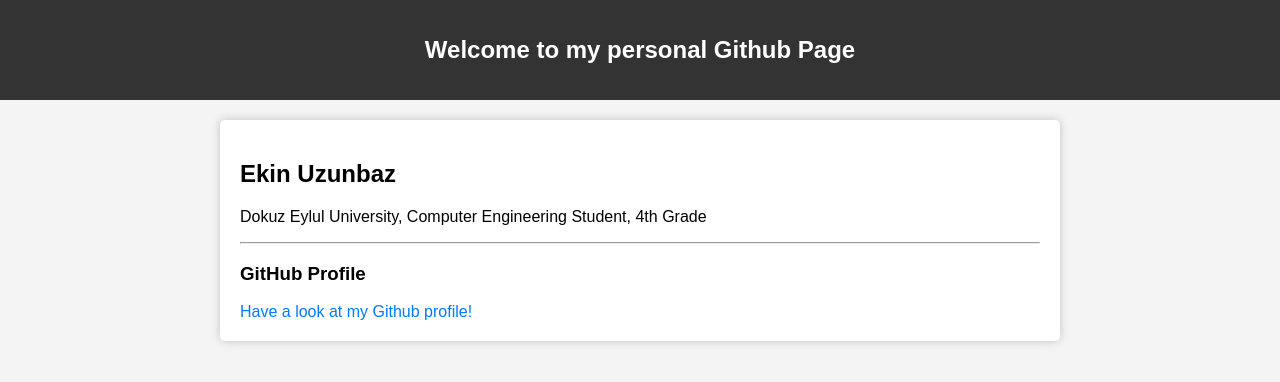
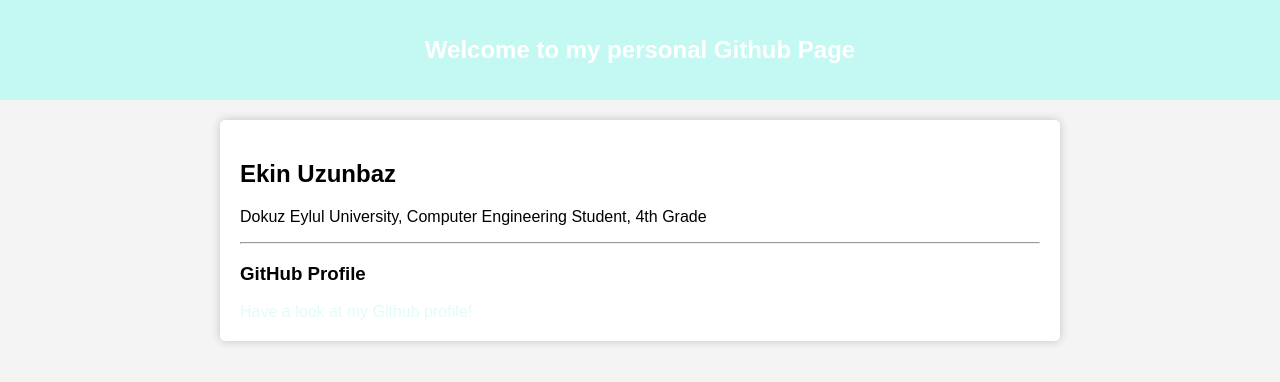
Before and after one commit to ekinuzunbaz/ekinuzunbaz.github.io, a plain HTML site: page index.html in a window 1280 px wide. Drawn offline with Linux system fonts and the light colour scheme.

Commit message:
Added some color

```diff
--- a/index.html
+++ b/index.html
@@ -12,7 +12,7 @@
             padding: 0;
         }
         header {
-            background-color: #333;
+            background-color: #c3f9f2;
             color: #fff;
             text-align: center;
             padding: 20px;
@@ -21,11 +21,13 @@
             font-size: 24px;
         }
         a {
-            color: #007BFF;
+            color: #e1fcf9;
             text-decoration: none;
         }
         a:hover {
             text-decoration: underline;
+            color: #87f3e5;
+            transition: 0.3s linear;
         }
         .container {
             max-width: 800px;
```
